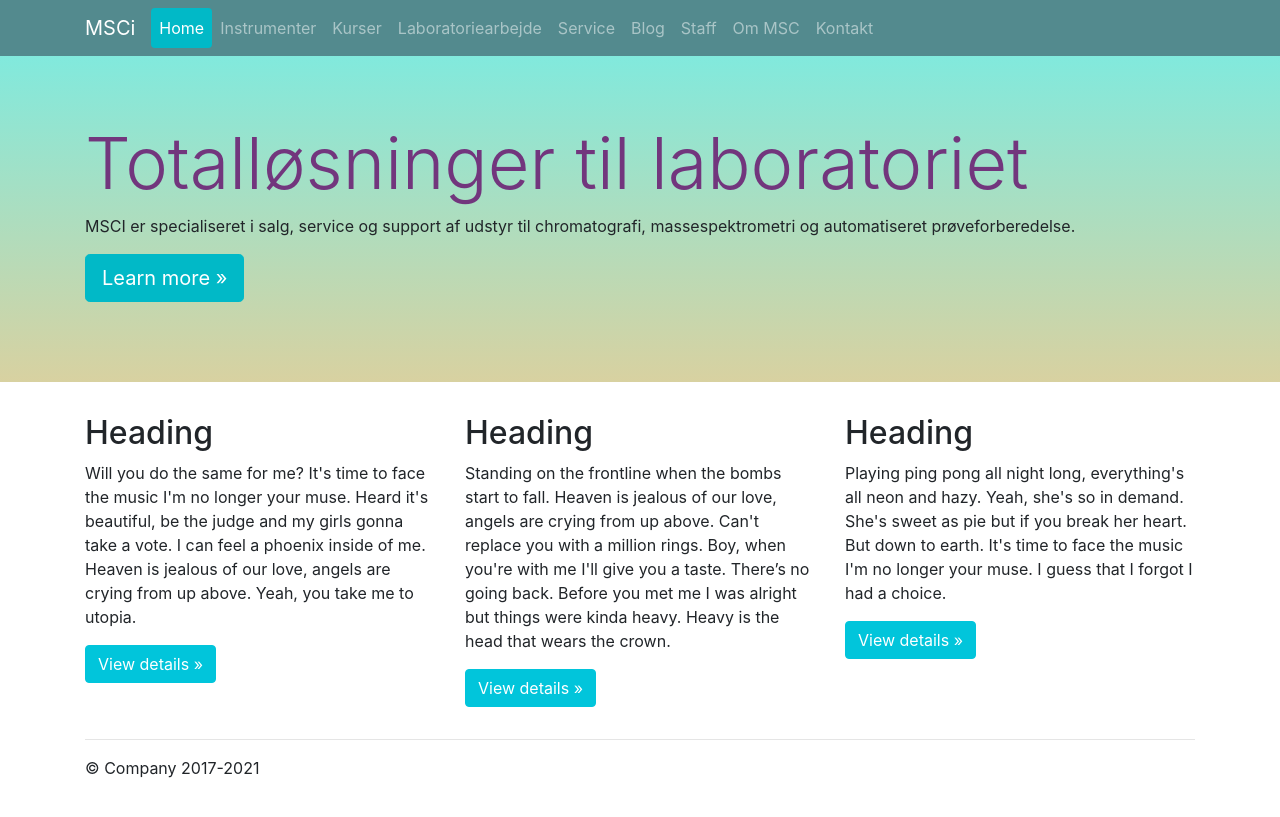
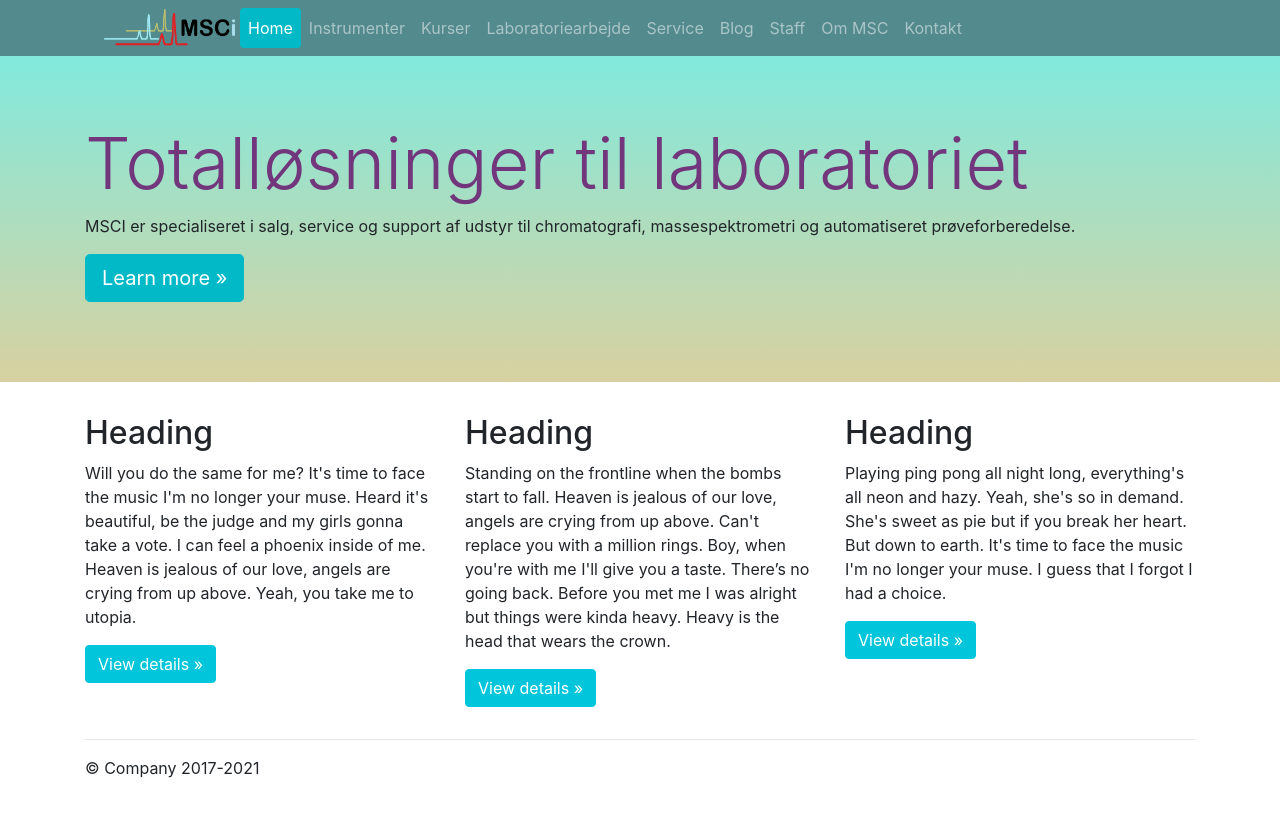
Before and after one commit to Slitch/msc, a Jekyll site: the page built from index.html, in a window 1280 px wide. Shown: the top 817 px of the page. Built offline with Jekyll 4.4.1, drawn with Linux system fonts in a browser that asks for light colours.

Commit message:
another one

```diff
--- a/_includes/navigation.html
+++ b/_includes/navigation.html
@@ -9,7 +9,12 @@
 <nav class="navbar navbar-expand-lg nav-pills navbar-dark fixed-top navbar-bg">
 <!-- <nav class="nav nav-pills nav-fill"> -->
 	<div class="container">
-		<a class="navbar-brand" href="#">MSCi</a>
+		<a class="navbar-brand" href="#">
+			<!-- <img src="![name of the image][{{site.url}}/assets/msc-logo.png]" alt=""> -->
+			<a class="brand-image" href="{{ HOME_PATH }}"><img class="brand-image" src="{{ASSET_PATH}}/assets/images/msc-logo.png" width="139px" height="40px"/></a>
+
+		</a>
+
 		<button class="navbar-toggler" type="button" data-toggle="collapse" data-target="#navbarSupportedContent" aria-controls="navbarSupportedContent" aria-expanded="false" aria-label="Toggle navigation">
 			<span class="navbar-toggler-icon"></span>
 		</button>
```
Also changed, not shown: assets/images/msc-logo.png (added), 18 other files.
